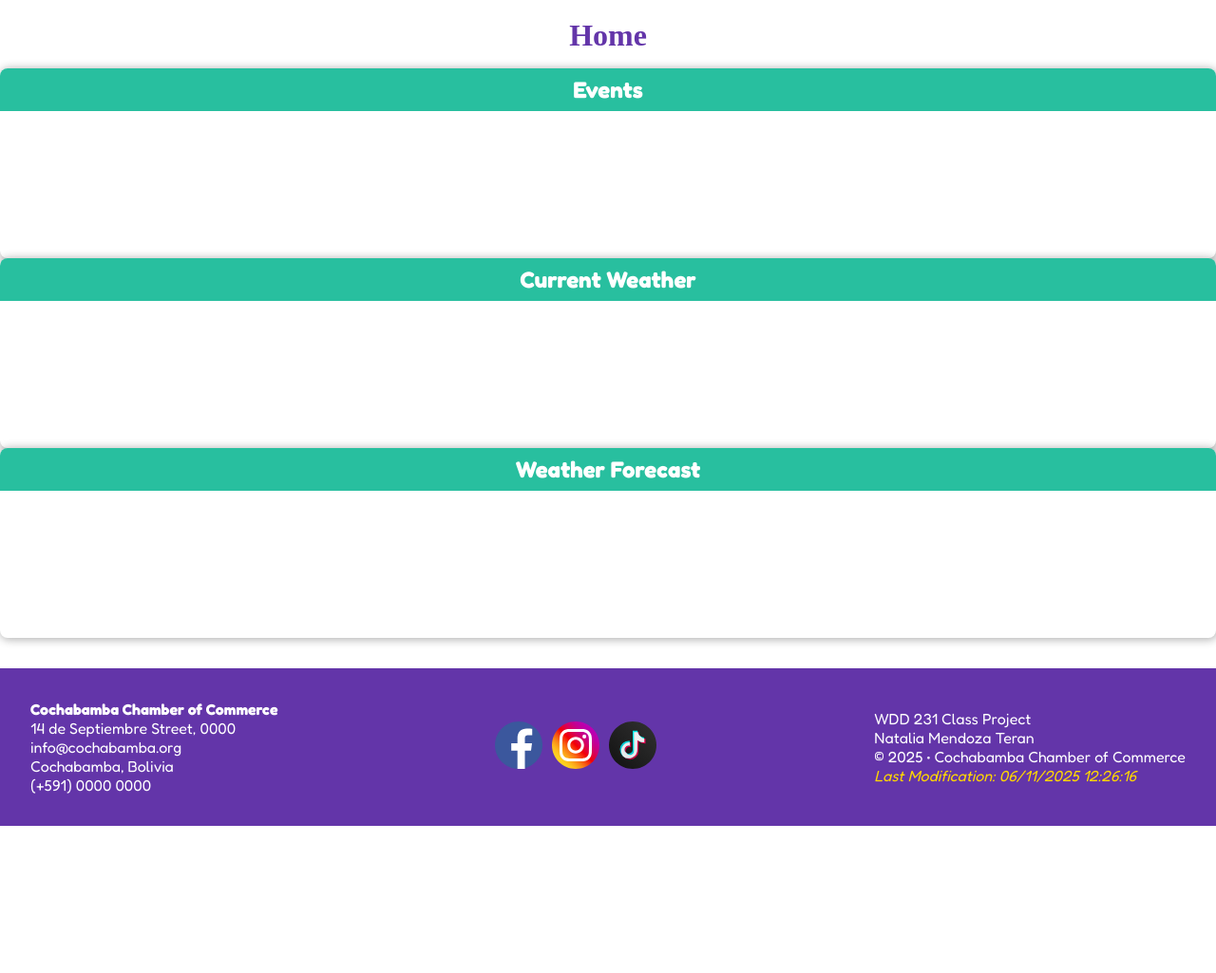
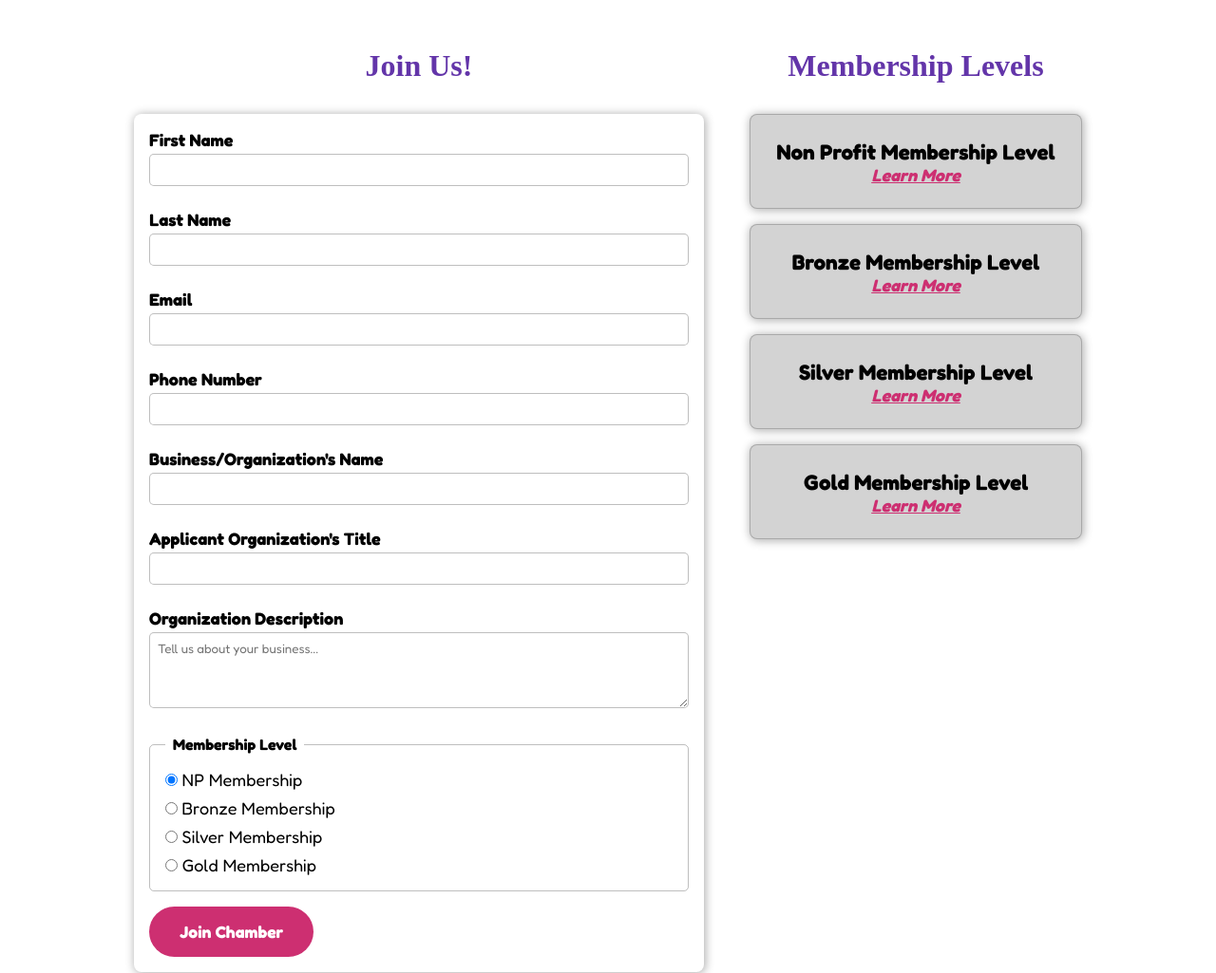
Before and after one commit to mendozanatalia/wdd231, a plain HTML site: page chamber/join.html in a window 1280 px wide. Shown: the part 741-1766 px from the top of the page at 95% size. Before the commit the page ends 1611 px from the top, so only its background shows below. Drawn offline with Linux system fonts and the light colour scheme; a web font is replaced by a local one.

Commit message:
membership cards basic structure done

```diff
--- a/chamber/join.html
+++ b/chamber/join.html
@@ -3,8 +3,8 @@
 <head>
     <meta charset="UTF-8">
     <meta name="viewport" content="width=device-width, initial-scale=1.0">
-    <title>Cochabamba | Chamber of Commerce | Home </title>
-    <meta name="description" content="Cochabamba-Bolivia Chamber of Commerce Home Page">
+    <title>Join | Cochabamba Chamber of Commerce</title>
+    <meta name="description" content="Cochabamba Chamber of Commerce Join Page">
     <meta name="author" content="Natalia Mendoza">
 
     <!-- Favicon -->
@@ -12,12 +12,12 @@
 
     <!-- CSS reference -->
     <link rel="stylesheet" href="styles/general.css">
-    <link rel="stylesheet" href="styles/directory.css">
+    <link rel="stylesheet" href="styles/join.css">
 
     <!-- JS reference -->
     <script src="scripts/getdates.js" defer></script>
     <script src="scripts/navigation.js" defer></script>
-    <script src="scripts/members.js" defer></script>
+    <script src="scripts/join.js" defer></script>
 
     <!-- Typography -->
     <link rel="preconnect" href="https://fonts.googleapis.com">
@@ -57,21 +57,57 @@
             </picture>
         </div>
 
-        <h1>Home</h1>
-        <section class="gallery">
-            <div class="card general">
-                <h2>Events</h2>
+        <section class="container">
+            <div class="info-vertical">
+                <!-- FORM -->
+                <h1>Join Us!</h1>
+                <form method="GET" action="thankyou.html" class="card">
+                    <label>First Name<input type="text" name="first" required autocomplete="given-name" title="Your First Name"></label>
+                    <label>Last Name<input type="text" name="last" required autocomplete="family-name" title="Your Last Name"></label>
+                    <label>Email<input type="email" name="email" required autocomplete="email" title="yourname@gmail.com"></label>
+                    <label>Phone Number<input type="tel" name="phone" required autocomplete="tel" title="+(591) 0000 0000"></label>
 
+                    <label>Business/Organization's Name<input type="text" name="org-name" required title="Organization Name"></label>
+                    <label>Applicant Organization's Title<input type="text" name="apl-title" required title="Applicant's Organization Title"></label>
+                    <label>Organization Description<textarea name="org-desc" placeholder="Tell us about your business..."></textarea></label>
+
+                    <fieldset>
+                        <legend>Membership Level</legend>
+                        <div class="radio-group">
+                            <label><input type="radio" name="membership" value="NP (Free)" checked> NP Membership</label>
+                            <label><input type="radio" name="membership" value="Bronze"> Bronze Membership</label>
+                            <label><input type="radio" name="membership" value="Silver"> Silver Membership</label>
+                            <label><input type="radio" name="membership" value="Gold"> Gold Membership</label>
+                        </div>
+                    </fieldset>
+
+                    <input type="hidden" name="timestamp" id="timestamp">
+                    <input type="submit" value="Join Chamber">
+                </form>
             </div>
-            <div class="card general">
-                <h2>Current Weather</h2>
 
-            </div>
-            <div class="card general">
-                <h2>Weather Forecast</h2>
-
+            <!-- MEMBERSHIP INFO -->
+            <div class="info-vertical">
+                <h1>Membership Levels</h1>
+                <div class="card membership">
+                    <h3>Non Profit Membership Level</h3>
+                    <a class="more" href="">Learn More</a>
+                </div>
+                <div class="card membership">
+                    <h3>Bronze Membership Level</h3>
+                    <a class="more" href="">Learn More</a>
+                </div>
+                <div class="card membership">
+                    <h3>Silver Membership Level</h3>
+                    <a class="more" href="">Learn More</a>
+                </div>
+                <div class="card membership">
+                    <h3>Gold Membership Level</h3>
+                    <a class="more" href="">Learn More</a>
+                </div>
             </div>
         </section>
+
     </main>
 
     <footer>
--- /dev/null
+++ b/chamber/scripts/join.js
@@ -0,0 +1,8 @@
+document.addEventListener("DOMContentLoaded", () => {
+    const timestampField = document.querySelector("#timestamp");
+    if (timestampField) {
+        const now = new Date();
+        timestampField.value = now.toISOString();
+        console.log("Timestamp generado:", timestampField.value);
+    }
+});
--- a/chamber/styles/general.css
+++ b/chamber/styles/general.css
@@ -147,14 +147,14 @@ header {
     display: flex;
     flex-wrap: wrap;
     gap: 1rem;
-    align-items: center;
+    align-items:start;
     justify-content: center;
 }
 
 /* card */
 .card {
     min-width: 300px;
-    min-height: 200px;
+    min-height: 100px;
     box-shadow: var(--box-shadow);
     border-radius: .5rem;
 }
@@ -179,8 +179,8 @@ header {
     padding: 1rem;
     display: flex;
     flex-direction: column;
-    justify-content: space-around;
-    gap: .5rem;
+    justify-content: center;
+    gap: 1rem;
 }
 
 /* ----- FOOTER ----- */
--- a/chamber/styles/join.css
+++ b/chamber/styles/join.css
@@ -0,0 +1,116 @@
+form {
+    padding: 1rem;
+    width: 600px;
+}
+
+@media (max-width: 700px) {
+    form {
+        padding: 1rem;
+        width: 350px;
+    }
+}
+
+/* LABELS AND INPUTS */
+label {
+    font-weight: bold;
+    font-size: large;
+}
+
+input[type="text"],
+input[type="email"],
+input[type="tel"],
+textarea {
+    margin: .25rem 0 1.5rem 0;
+    padding: .5rem;
+    border: 1px solid rgba(0, 0, 0, 0.255);
+    border-radius: 5px;
+    width: 100%;
+}
+
+textarea {
+    resize: vertical;
+    min-height: 80px;
+}
+
+/* FIELDSETS */
+fieldset {
+    border: 1px solid rgba(0, 0, 0, 0.255);
+    border-radius: 5px;
+    padding: 1rem;
+}
+
+legend {
+    font-weight: bold;
+    padding: 0 0.5rem;
+}
+
+/* RADIO BUTTON GROUP */
+.radio-group {
+    display: grid;
+    gap: 0.5rem;
+}
+
+.radio-group label {
+    font-weight: normal;
+}
+
+/* SUBMIT BUTTON */
+input[type="submit"] {
+    background-color: var(--pink);
+    color: white;
+    padding: 1rem 2rem;
+    margin-top: 1rem;
+    border: none;
+    border-radius: 50px;
+    cursor: pointer;
+    font-size: 1.1rem;
+    font-weight: bold;
+    transition: background-color 0.3s ease;
+}
+
+input[type="submit"]:hover {
+    background-color: var(--turquoise);
+}
+
+input:required:invalid:focus,
+textarea:required:invalid:focus {
+    border-left: 5px solid red;
+}
+
+input:required:valid:focus,
+textarea:required:valid:focus {
+    border-left: 5px solid green;
+}
+
+/* MEMBERSHIP CARDS */
+.membership {
+    background-color: lightgray;
+    border: 1px solid rgba(0, 0, 0, 0.2);
+    min-width: 350px;
+    display: flex;
+    flex-direction: column;
+    align-items: center;
+    justify-content: center;
+    font-size: larger;
+}
+
+.more {
+    font-size: large;
+    font-weight: bold;
+    font-style: italic;
+    text-decoration: underline;
+    color: var(--pink);
+}
+
+/* THANK YOU PAGE */
+#thank-you-container {
+    padding: 2rem;
+    display: flex;
+    flex-direction: column;
+    align-items: center;
+    gap: 2rem;
+}
+
+#summary-box {
+    width: 400px;
+}
```
